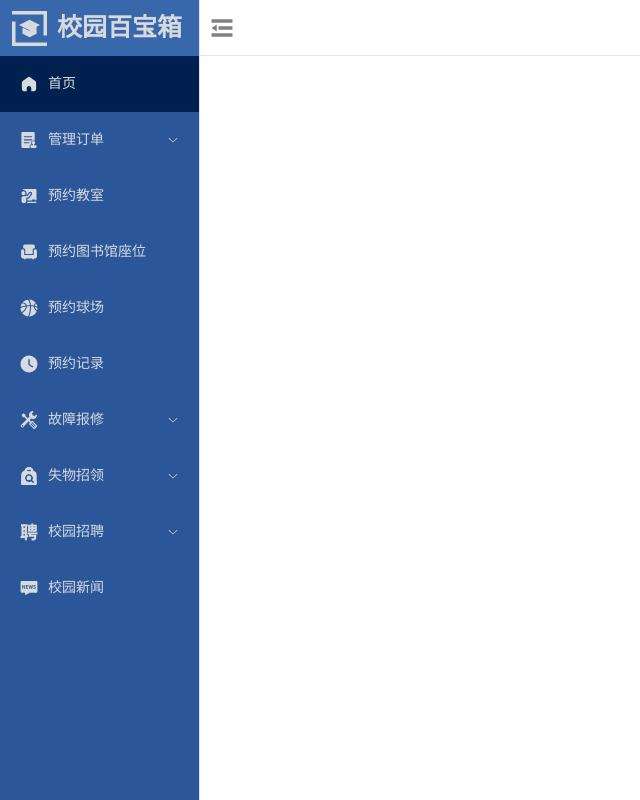
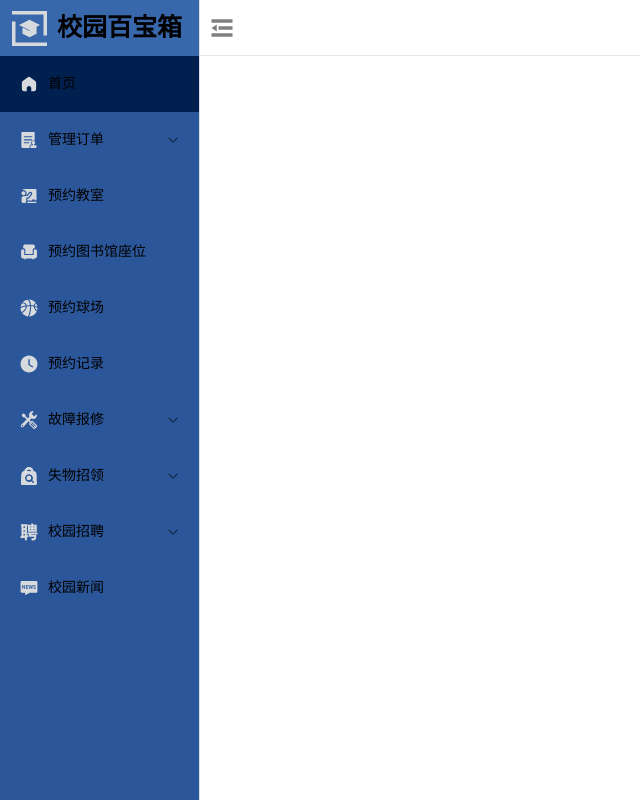
Before and after one commit to konipabai/campus_toolbox, a Vue app in the folder web/: page / in a window 1280 px wide. Shown: the whole page, without its empty margins (0-640 px from the left). Built offline with nearby package versions, Linux system fonts and the light colour scheme.

Commit message:
添加全局样式变量

```diff
--- a/web/src/assets/css/elementui-variables.css
+++ b/web/src/assets/css/elementui-variables.css
@@ -1,7 +1,8 @@
 :root {
   --bg-color: #2B579A;
   --title-hover-bg-color: #3967ab;
-  --text-color: #D7DADD;
+  --w-text-color: #D7DADD;
+  --b-text-color: #262626;
 
   --element-width-full: 100%;
   --element-height-full: 100%;
@@ -20,4 +21,5 @@
   --title-font-size: 25px;
   --title-font-weight: 800;
 
+  --text-font-size: 16px;
 }
```
